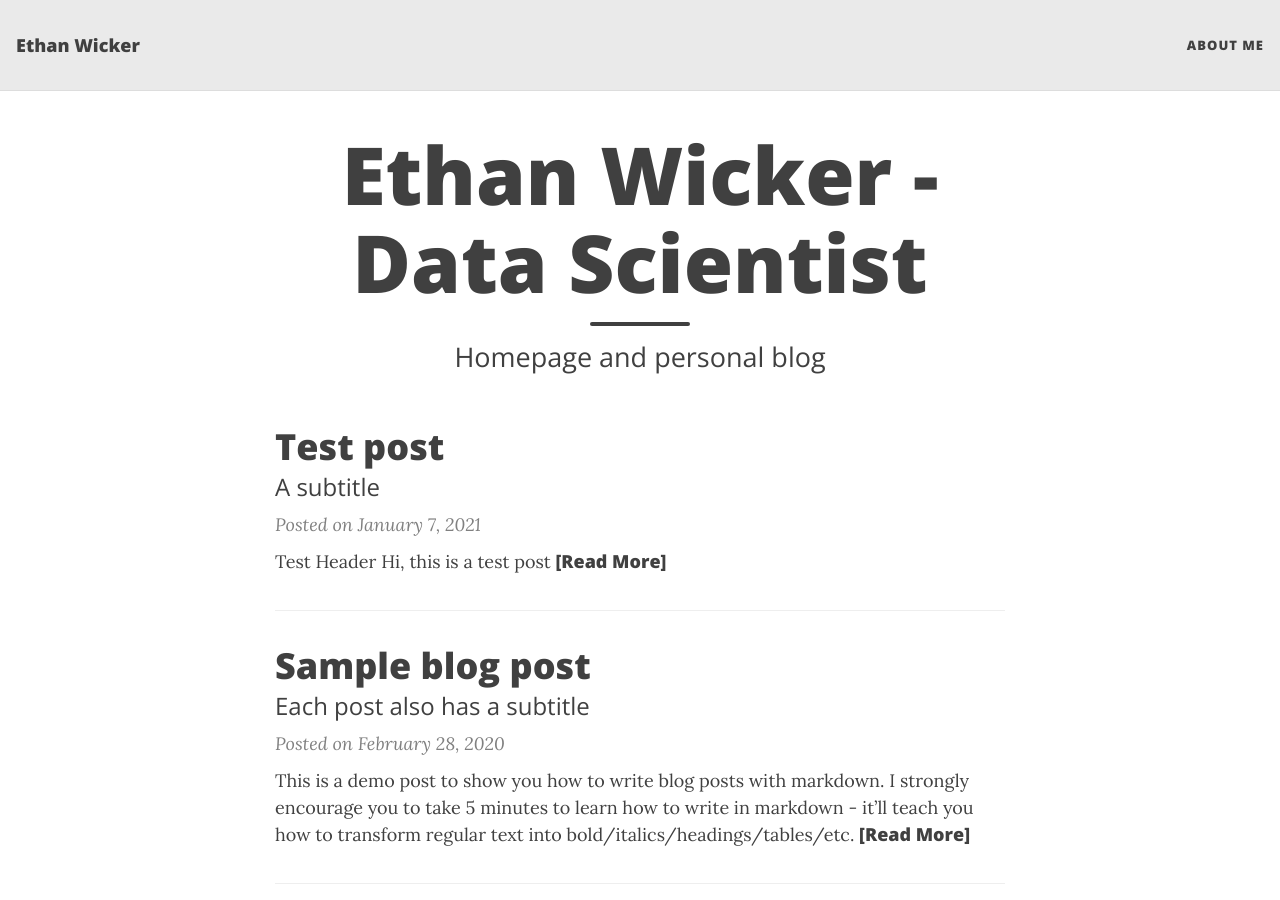
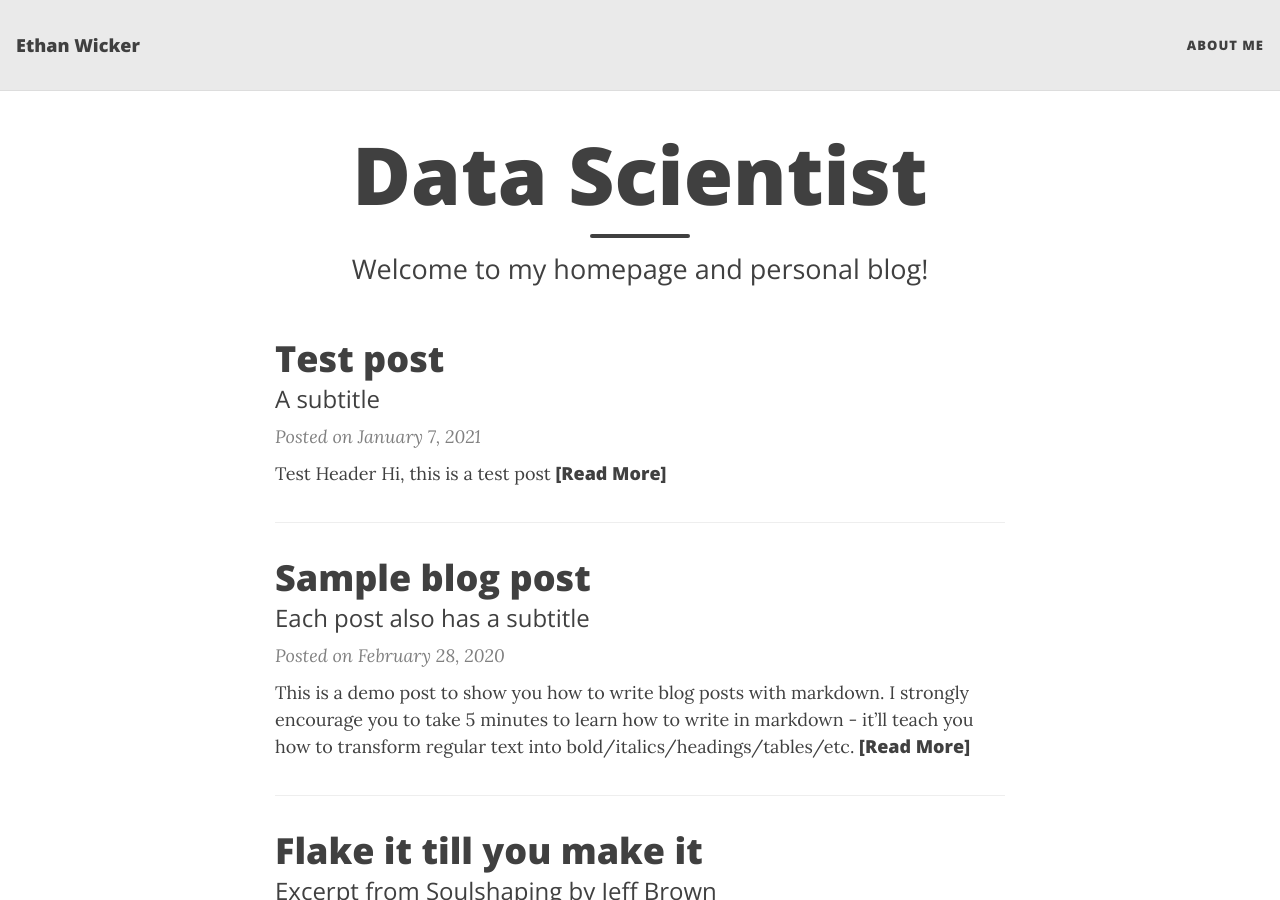
Before and after one commit to ethanwicker/ethanwicker.github.io, a Jekyll site: the page built from index.html, in a window 1280 px wide and 900 px high. Built offline with Jekyll 4.4.1, drawn with Linux system fonts in a browser that asks for light colours; nearby versions of some CDN libraries; the list of posts is cut into pages by our own code.

Commit message:
Updating

```diff
--- a/index.html
+++ b/index.html
@@ -1,5 +1,5 @@
 ---
 layout: home
-title: Ethan Wicker - Data Scientist
-subtitle: Homepage and personal blog
+title: Data Scientist
+subtitle: Welcome to my homepage and personal blog!
 ---
```
